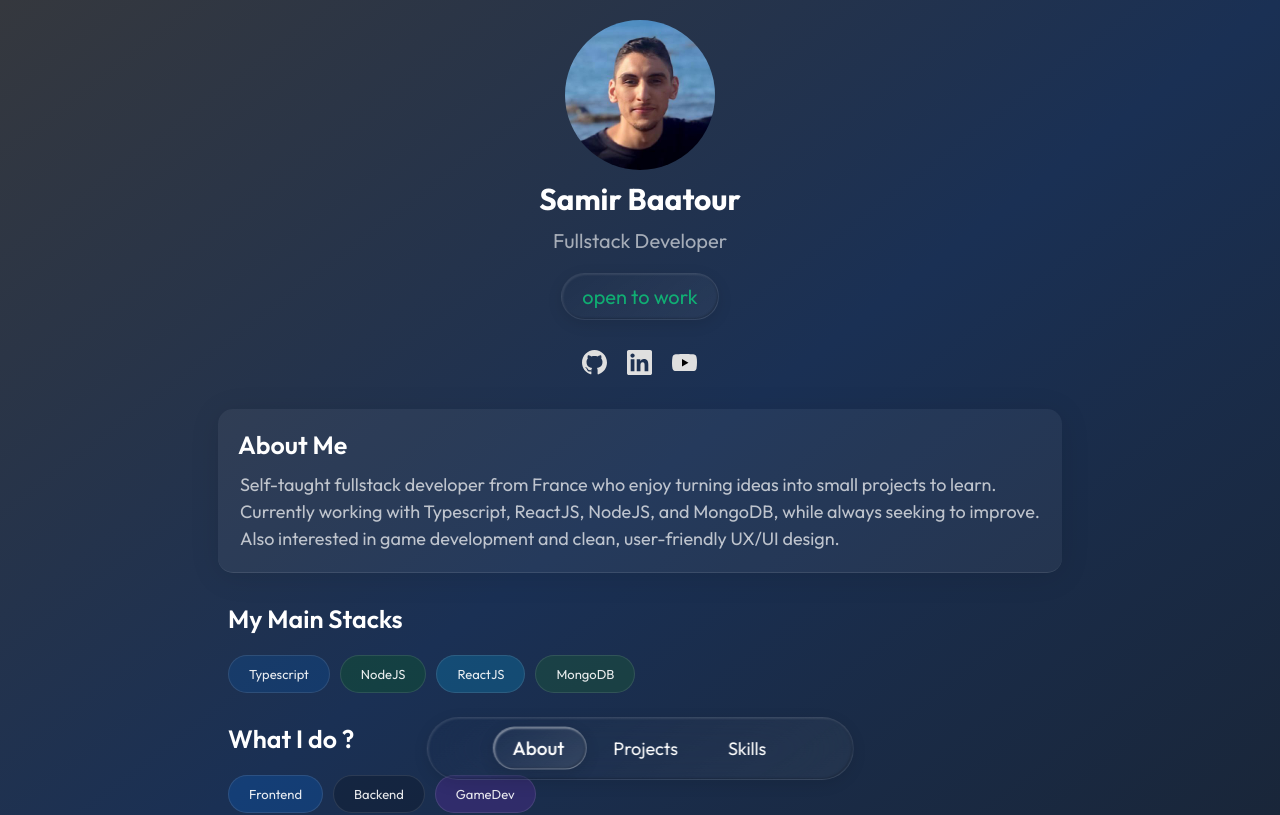
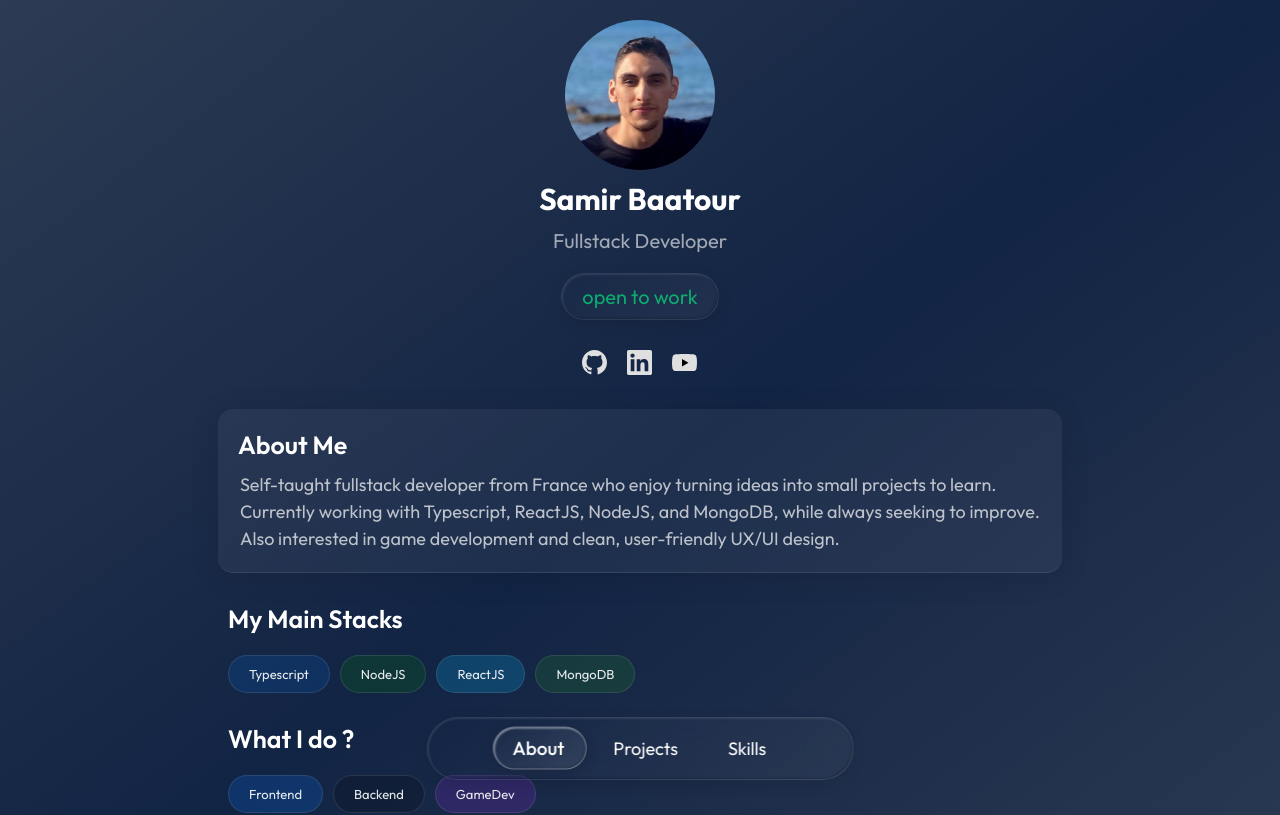
Before and after one commit to SuperCoolNinja/portfolio-2025, a React (Vite) app: page / in a window 1280 px wide. Shown: the top 815 px of the page. Built offline with nearby package versions, Linux system fonts and the light colour scheme.

Commit message:
change background color

```diff
--- a/src/index.css
+++ b/src/index.css
@@ -33,9 +33,9 @@ body {
   /* background: #192434; */
   background: linear-gradient(
     to bottom right,
-    #35383e 0%,
-    #1a3054 50%,
-    #192434 100%
+    #2d3b53 0%,
+    #122444 50%,
+    #2d3b53 100%
   );
   /* background-attachment: fixed; */
 
```
